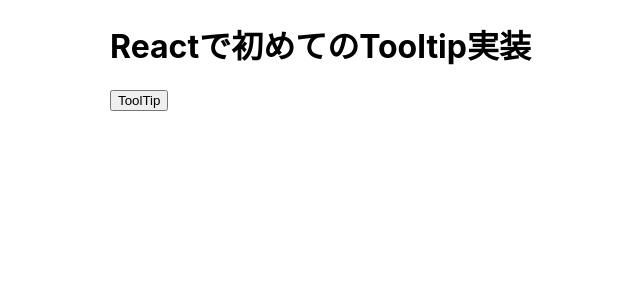
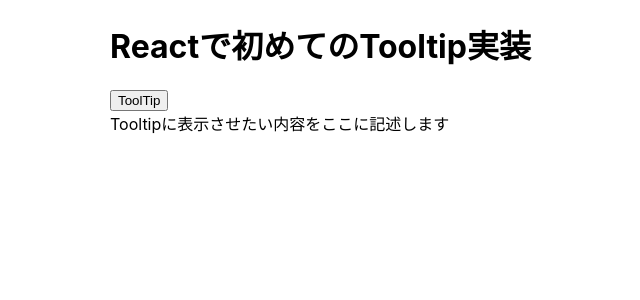
Before and after one commit to refrain62/react-tooltip, a React (Create React App) app: page / in a window 1280 px wide. Shown: the top 300 px of the page, without its empty margins (280-920 px from the left). Built offline with nearby package versions, Linux system fonts and the light colour scheme.

Commit message:
contentの内容を表示

```diff
--- a/src/App.js
+++ b/src/App.js
@@ -13,7 +13,7 @@
       >
         <h1>Reactで初めてのTooltip実装</h1>
         <div>
-          <Tooltip>
+          <Tooltip content="Tooltipに表示させたい内容をここに記述します">
             <button>ToolTip</button>
           </Tooltip>
         </div>
--- a/src/components/Tooltip.js
+++ b/src/components/Tooltip.js
@@ -1,9 +1,10 @@
 import './Tooltip.css';
 
-const Tooltip = ({ children }) => {
+const Tooltip = ({ children, content }) => {
     return (
         <div className="container">
             <div>{ children }</div>
+            <div>{ content }</div>
         </div>
     )
 }
```
